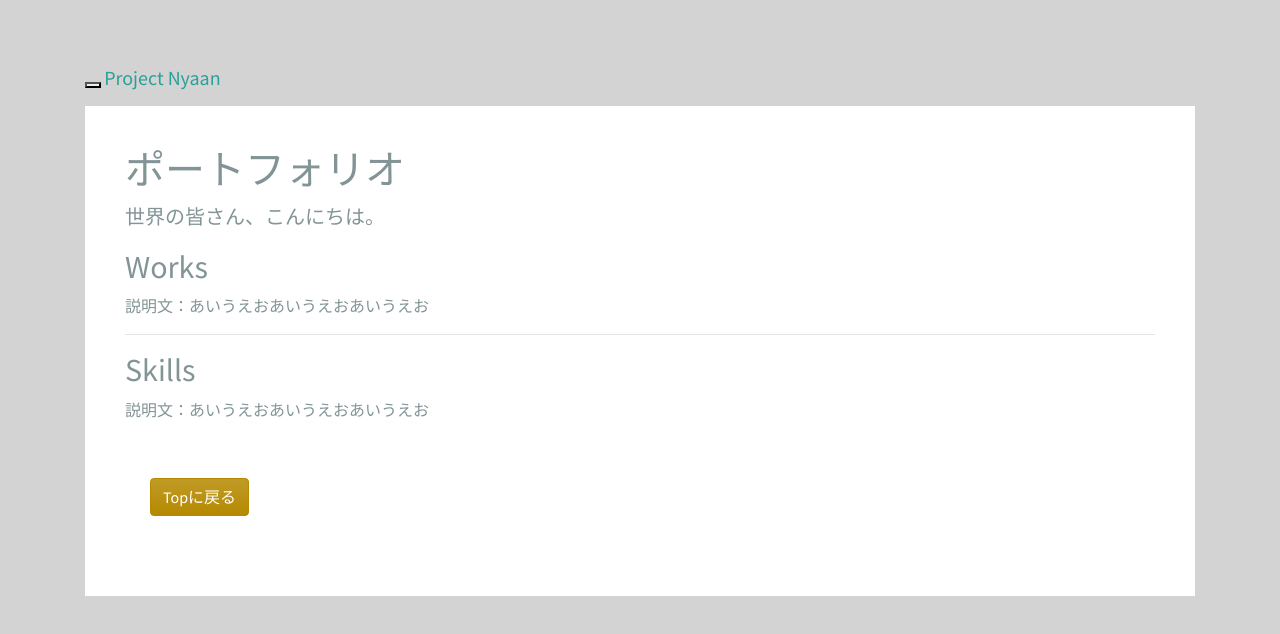
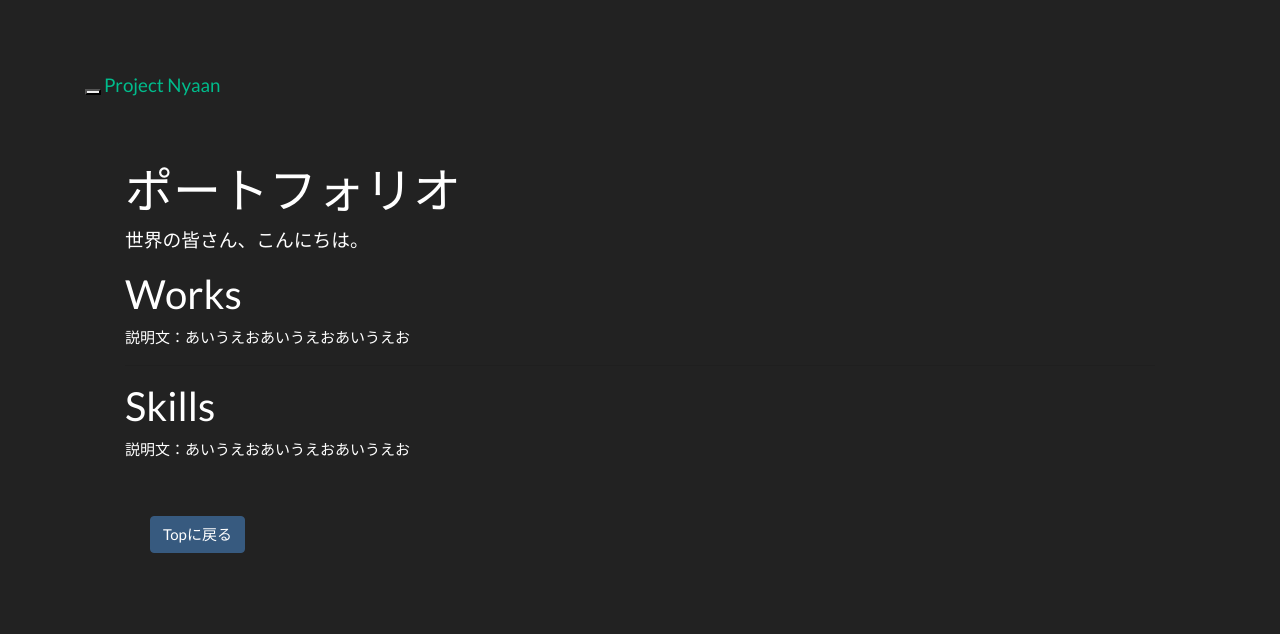
Before and after one commit to datgm20/portfolio, a plain HTML site: page index.html in a window 1280 px wide. Drawn offline with nearby package versions, Linux system fonts and the light colour scheme.

Commit message:
Update index.html

```diff
--- a/index.html
+++ b/index.html
@@ -8,16 +8,14 @@
 
     <title>プロフィールページ</title>
     <!-- Bootstrap -->
-    <link rel="stylesheet" href="https://stackpath.bootstrapcdn.com/bootswatch/4.5.2/solar/bootstrap.min.css">
+    <link rel="stylesheet" href="https://stackpath.bootstrapcdn.com/bootswatch/4.5.2/darkly/bootstrap.min.css">
     <style>
         body {
             padding-top: 50px;
-            background-color: lightgray;
         }
 
         .starter-template {
             padding: 40px 40px;
-            background-color: white;
         }
     </style>
 </head>
```
